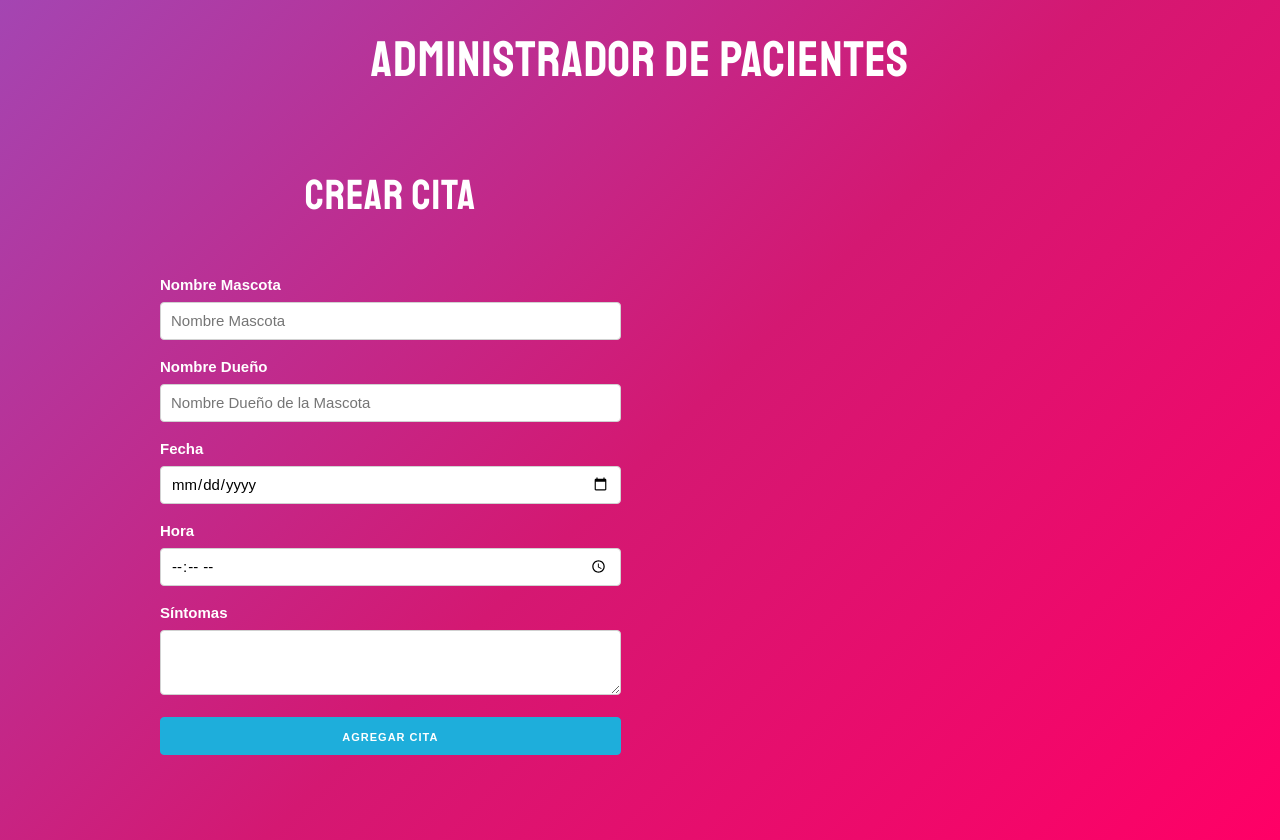
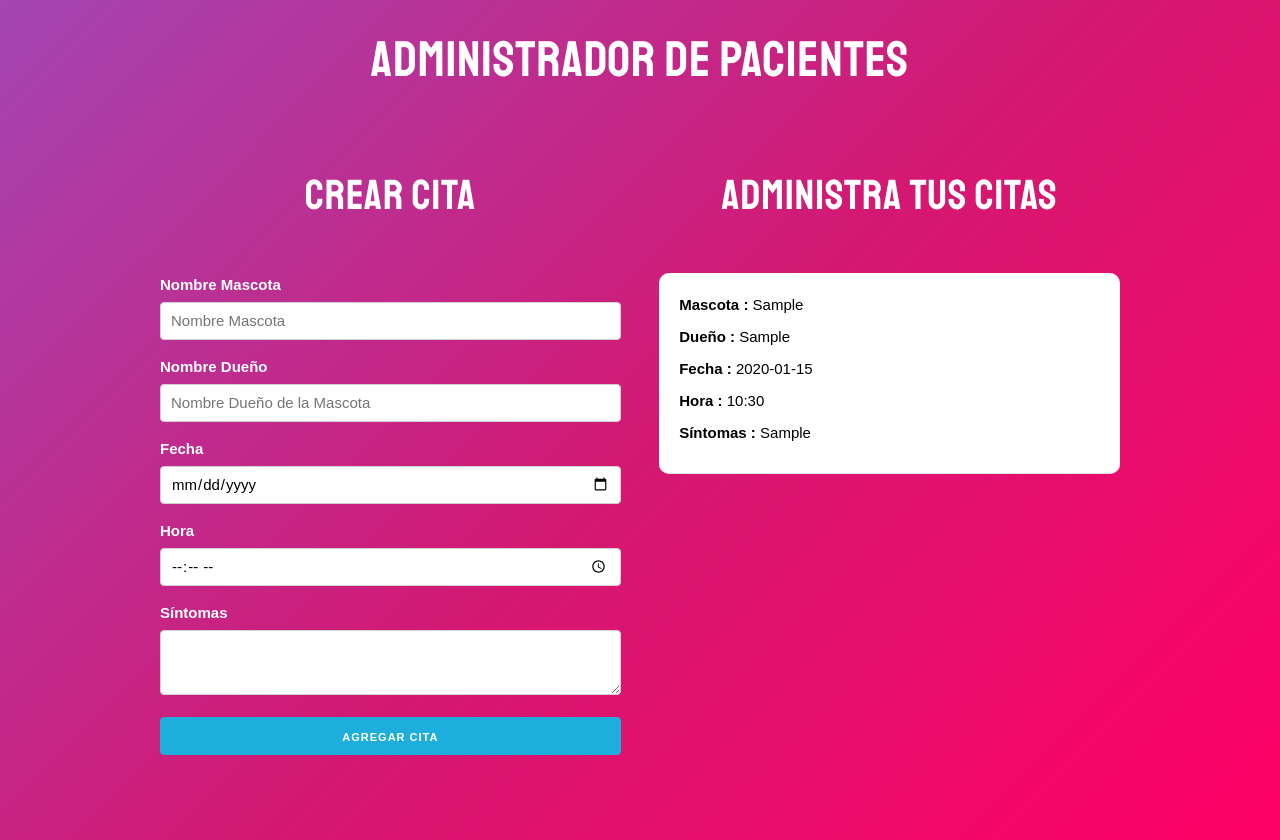
Before and after one commit to darcdev/Administrador-Pacientes, a React (Create React App) app: page / in a window 1280 px wide. Both pictures are taken after typing "Sample", "Sample", "2020-01-15", "10:30", "Sample" into the empty fields and a click on the button "AGREGAR CITA". Built offline with nearby package versions, Linux system fonts and the light colour scheme.

Commit message:
administrando panel de citas

```diff
--- a/src/App.js
+++ b/src/App.js
@@ -1,6 +1,6 @@
 import React, { useState } from "react";
+import Cita from "./components/Cita";
 import Formulario from "./components/Formulario";
-
 const App = () => {
   // Arreglo de citas
 
@@ -20,7 +20,12 @@ const App = () => {
           <div className="one-half column">
             <Formulario crearCita={crearCita} />
           </div>
-          <div className="one-half column"></div>
+          <div className="one-half column">
+            <h2>Administra tus citas</h2>
+            {citas.map((cita) => (
+              <Cita key={cita.id} cita={cita} />
+            ))}
+          </div>
         </div>
       </div>
     </>
--- /dev/null
+++ b/src/components/Cita.js
@@ -0,0 +1,27 @@
+import React from "react";
+
+const Cita = ({ cita }) => {
+  const { mascota, propietario, fecha, hora, sintomas } = cita;
+
+  return (
+    <div className="cita">
+      <p>
+        Mascota : <span>{mascota}</span>
+      </p>
+      <p>
+        Dueño : <span>{propietario}</span>
+      </p>
+      <p>
+        Fecha : <span>{fecha}</span>
+      </p>
+      <p>
+        Hora : <span>{hora}</span>
+      </p>
+      <p>
+        Síntomas : <span>{sintomas}</span>
+      </p>
+    </div>
+  );
+};
+
+export default Cita;
```
